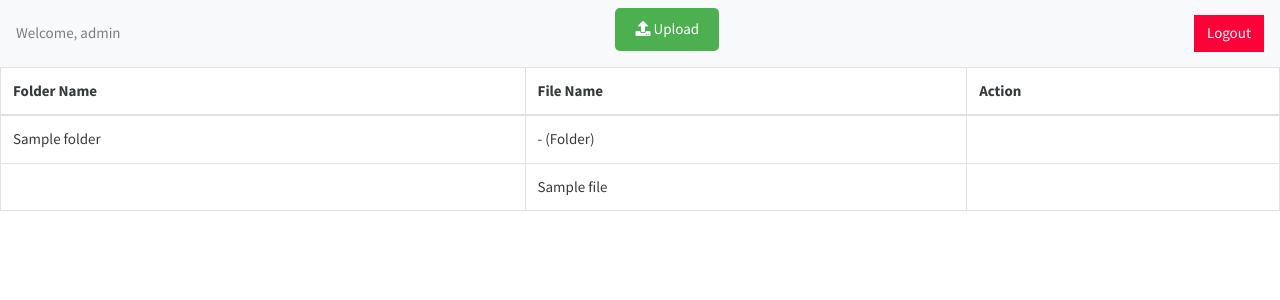
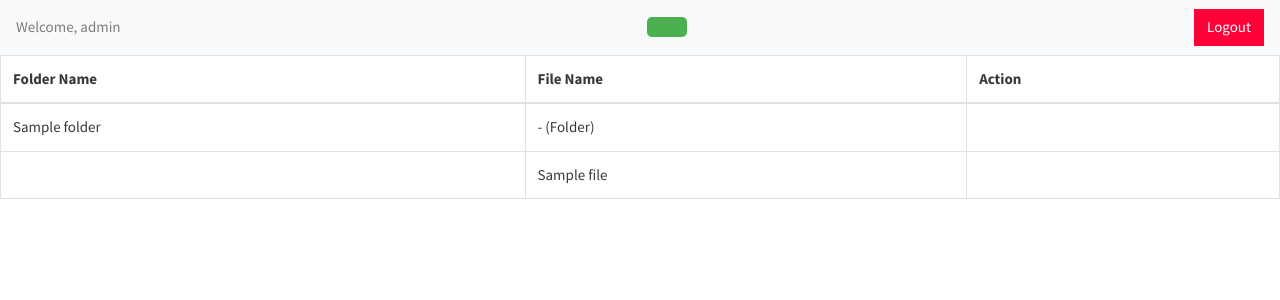
Before and after one commit to TWMProgrammer/EnderDrive, a Flask app: page /dashboard in a window 1280 px wide. Shown: the top 300 px of the page. Run offline with Flask 3, Linux system fonts and the light colour scheme; a user stored in the database is signed in; tables that the repository leaves empty hold one stand-in row (values such as "Sample post"); some libraries are stand-ins or nearby versions.

Commit message:
Dashboard button change

```diff
--- a/templates/dashboard.html
+++ b/templates/dashboard.html
@@ -11,11 +11,8 @@
 <body>
         <nav class="navbar navbar-light bg-light">
             <span class="navbar-text mr-3">Welcome, {{ username }}</span>
-        <input type="file" id="fileInput" multiple class="btn btn-primary ml-1" style="display: none;">
-        <label for="fileInput" class="btn btn-primary ml-1 upload-btn">
-            <i class="fas fa-upload"></i> Upload
-        </label>
-        <a href="{{ url_for('logout') }}" class="btn btn-danger float-right">Logout</a>
+            <button id="uploadButton" class="btn btn-primary ml-1 upload-btn"></button>
+            <a href="{{ url_for('logout') }}" class="btn btn-danger float-right">Logout</a>
         </nav>
 
     <table class="table table-bordered">
```
